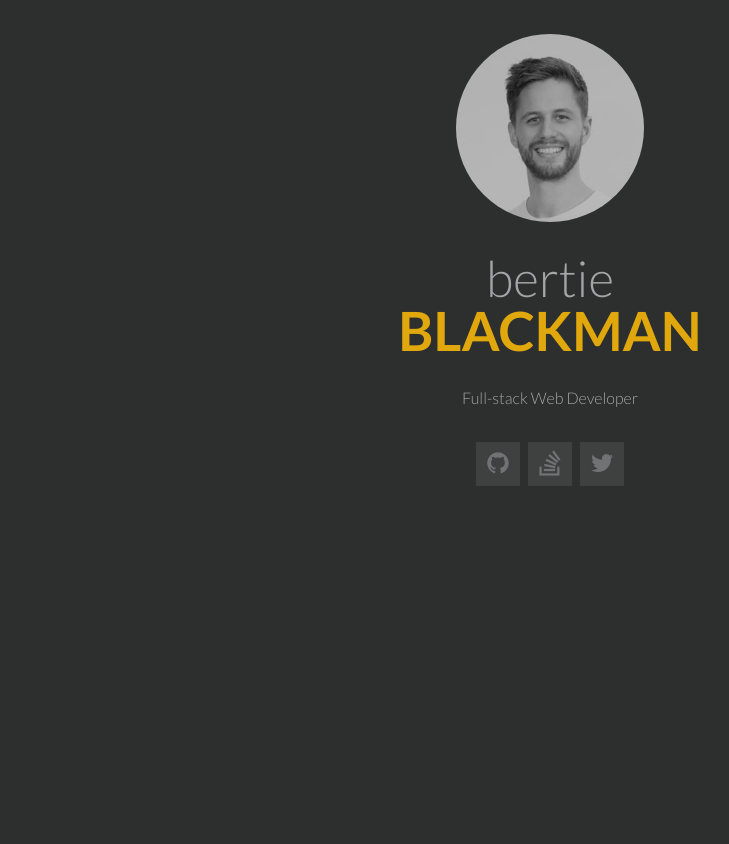
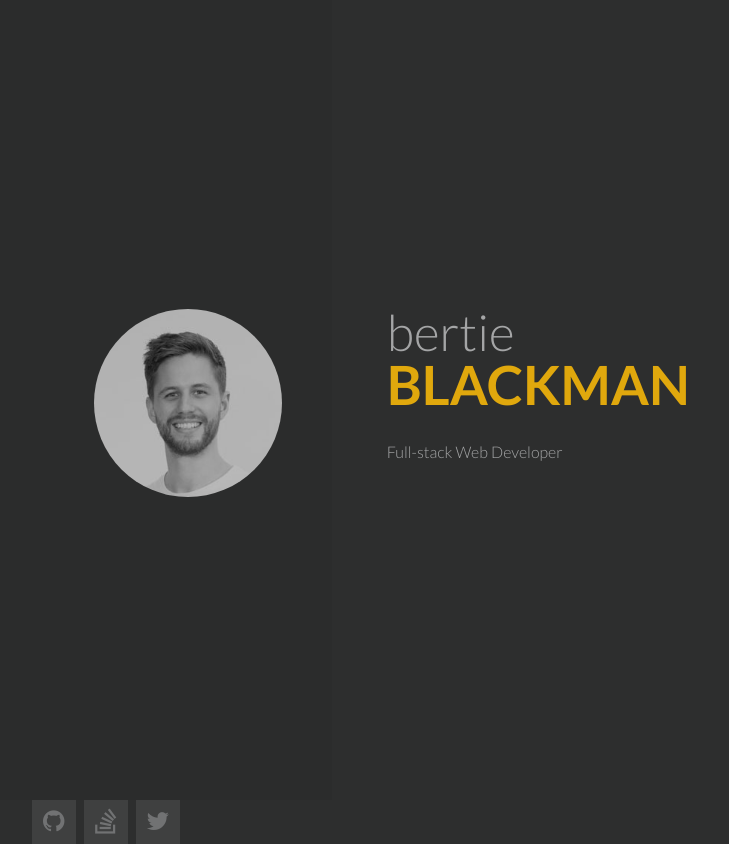
Before and after one commit to covertbert/bertie-blackman-portfolio, a Vue app: page /#/ in a window 1280 px wide. Shown: the whole page, without its empty margins (90-819 px from the left). Before the commit the page ends 800 px from the top, so only its background shows below. Built offline with nearby package versions, Linux system fonts and the light colour scheme.

Commit message:
Header styles for desktop

```diff
--- a/src/assets/scss/base/base.styl
+++ b/src/assets/scss/base/base.styl
@@ -1,6 +1,6 @@
 html, body
-  background-color: primary-gray
+  background-color: $primary-gray
 
 a:hover
-  color primary-gray !important
-  background-color primary-gray !important
+  color $primary-gray !important
+  background-color $primary-gray !important
--- a/src/assets/scss/variables.styl
+++ b/src/assets/scss/variables.styl
@@ -1,15 +1,18 @@
 @import "/static/lato.css"
 
 //Colors
-primary-yellow = #e0a80d
-black = #2b2c2c
-primary-gray = #2d2e2e
-secondary-gray = #3f4040
-tertiary-gray = #a4a5a6
-quaternary-gray = #717273
+$primary-yellow = #e0a80d
+$black = #2b2c2c
+$primary-gray = #2d2e2e
+$secondary-gray = #3f4040
+$tertiary-gray = #a4a5a6
+$quaternary-gray = #717273
+$quinary-gray = #404242
 
 
 //Fonts
-lato = 'latoregular', sans-serif
-lato-light = 'latolight', sans-serif
-lato-bold = 'latobold', sans-serif
+$lato = 'latoregular', sans-serif
+$lato-light = 'latolight', sans-serif
+$lato-bold = 'latobold', sans-serif
+
+$break-lg = 992px
--- a/src/components/layout/HeaderComponent.vue
+++ b/src/components/layout/HeaderComponent.vue
@@ -1,11 +1,19 @@
 <template lang="pug">
   header.header-component.container
-    div.header-component-avatar
-      img.header-component-avatar__img.rounded-circle(src="../../assets/img/header/avatar.jpg")
-    logo-component(:forename="headerData.forename", :surname="headerData.surname", textAlign="center")
-    div.job-title
-      h2.job-title__text(v-text="headerData.title")
-    social-media-buttons-component(:buttonsArray="headerData.social")
+    div.row.header-component__row
+      div.header-component-avatar.col-lg-4
+        img.header-component-avatar__img.rounded-circle(src="../../assets/img/header/avatar.jpg")
+
+      div.logo-and-title.col-lg-4
+        logo-component(:forename="headerData.forename", :surname="headerData.surname", textAlign="center")
+        div.job-title
+          h2.job-title__text(v-text="headerData.title")
+
+      social-media-buttons-component.col-lg-4(:buttonsArray="headerData.social")
+
+        //div.container
+        //  hr.header-component__hr
+
 
 </template>
 
@@ -55,12 +63,41 @@
 <style scoped lang="stylus" rel="stylesheet/stylus">
   @import "../../assets/scss/variables.styl"
 
+  .header-component
+    @media (min-width $break-lg)
+      height 100vh
+      width 100%
+      max-width 100%
+      margin-left 0
+      margin-right 0
+      padding-right 0
+      padding-left 0
+
+  .header-component__row
+    @media (min-width $break-lg)
+      height 100%
+
   .header-component-avatar
     display flex
     justify-content center
     align-items center
     padding-top 1.7rem
     padding-bottom 1.4rem
+    padding-right 2.5rem
+
+    @media (min-width $break-lg)
+      height 100%
+      background-color $black
+      justify-content flex-end
+
+  .logo-and-title
+    display flex
+    justify-content center
+    flex-direction column
+
+    @media (min-width $break-lg)
+      align-items flex-start
+      margin-left 2rem
 
   .header-component-avatar__img
     width 9.4rem
@@ -70,6 +107,15 @@
     margin-bottom: 1.7rem
     text-align center
     font-size .8rem
-    color tertiary-gray
-    font-family lato-light
+    color $tertiary-gray
+    font-family $lato-light
+
+    @media (min-width $break-lg)
+      text-align left !important
+
+  .header-component__hr
+    background-color $quinary-gray
+    height 2px
+    margin-top 1.4rem
+
 </style>
--- a/src/components/logo/LogoComponent.vue
+++ b/src/components/logo/LogoComponent.vue
@@ -64,20 +64,24 @@
     align-items center
     flex-direction column
 
+
   .logo__forename
   .logo__surname
     display block
 
+    @media (min-width $break-lg)
+      text-align left !important
+
   .logo__forename
     text-transform lowercase
-    color tertiary-gray
-    font-family lato-light
+    color $tertiary-gray
+    font-family $lato-light
     margin-bottom 0
 
   .logo__surname
     text-transform uppercase
-    color primary-yellow
-    font-family lato-bold
+    color $primary-yellow
+    font-family $lato-bold
     font-size 2.7rem
     line-height .8
 </style>
--- a/src/components/social/SocialMediaButtonsComponent.vue
+++ b/src/components/social/SocialMediaButtonsComponent.vue
@@ -56,12 +56,12 @@
     justify-content center
 
   .social-media__button
-    size = 2.2rem
+    $size = 2.2rem
     position relative
     padding .2rem
-    width size
-    height size
-    background-color secondary-gray
+    width $size
+    height $size
+    background-color $secondary-gray
     margin 0 .2rem
 
   .social-media__link
@@ -70,12 +70,14 @@
     display flex
     justify-content center
     align-items center
+
     &:hover
-      background-color primary-gray
+      background-color $primary-gray
+
       .social-media__icon
-        color primary-yellow
+        color $primary-yellow
 
   .social-media__icon
-    color quaternary-gray
+    color $quaternary-gray
     font-size 1.25rem
 </style>
```
